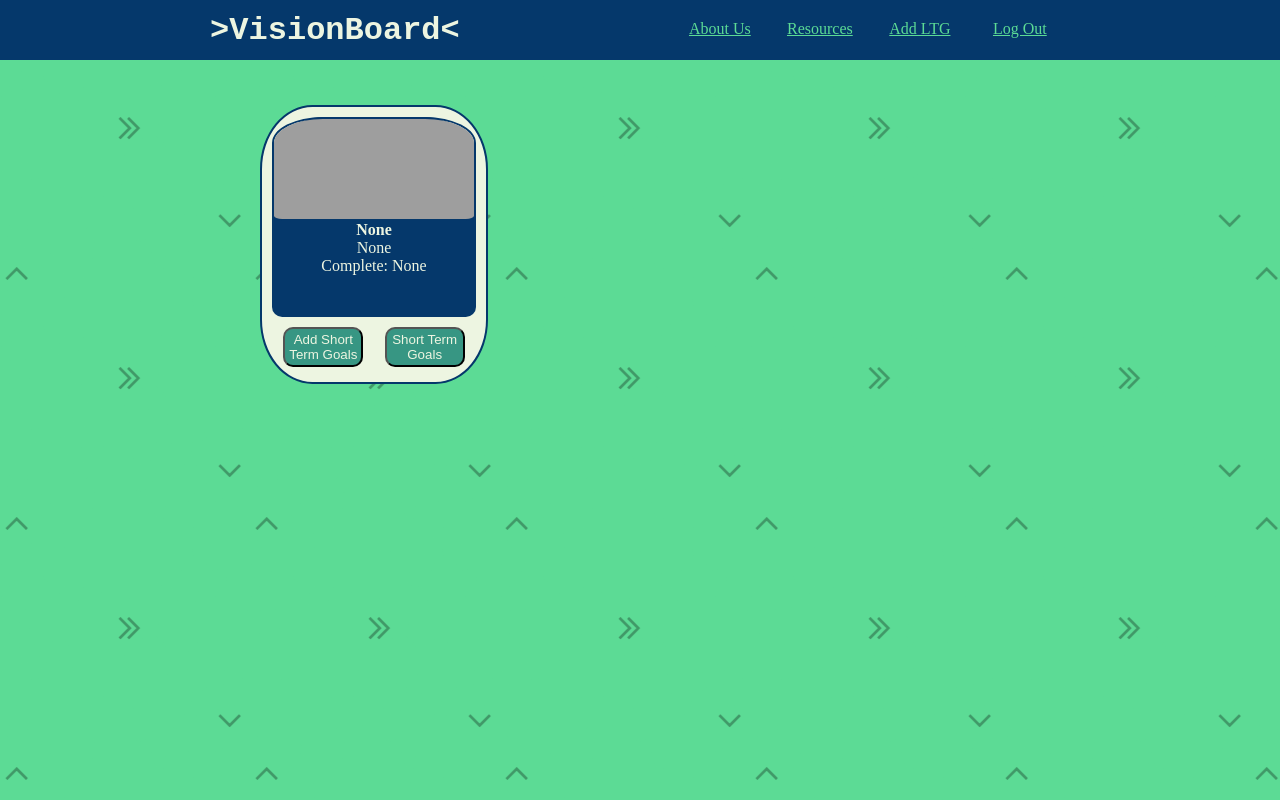
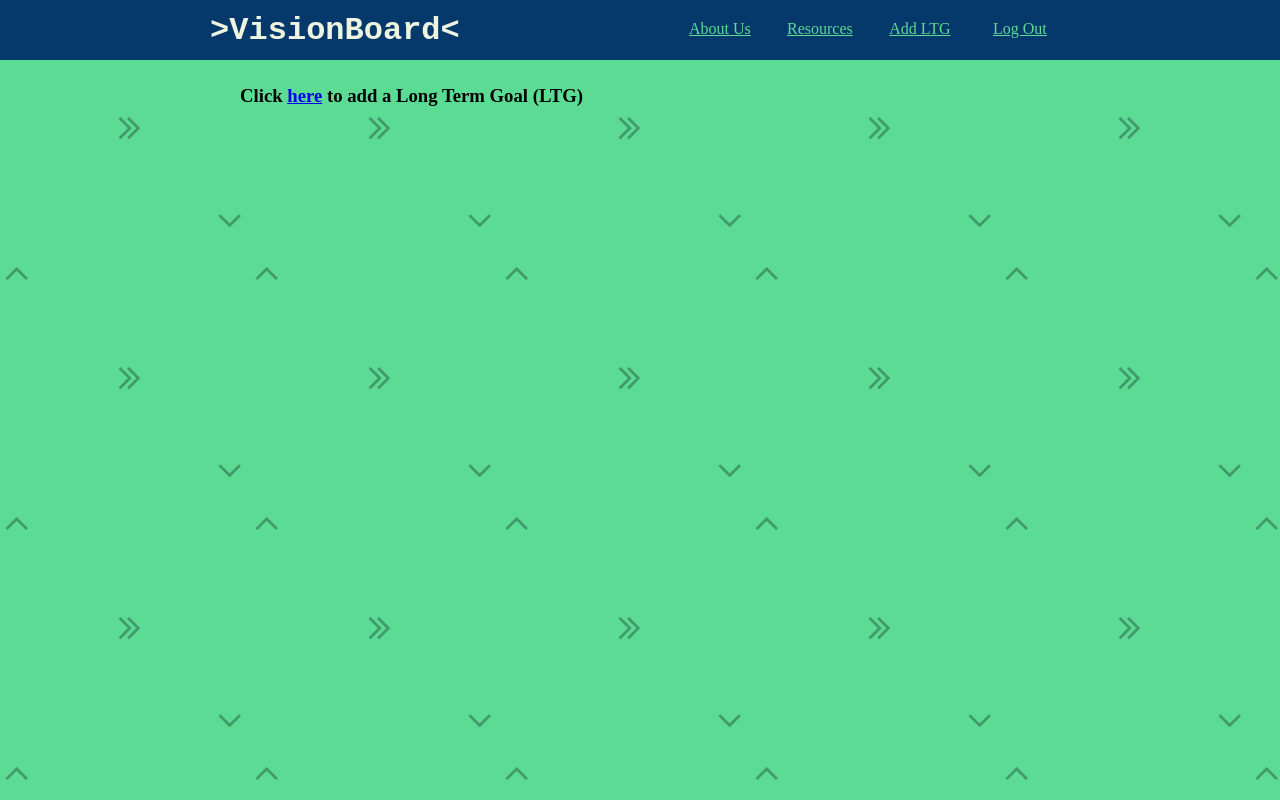
Before and after one commit to JonGriggs1773/VisionBoard, a Flask app: page /dashboard in a window 1280 px wide. Run offline with Flask 3, Linux system fonts and the light colour scheme; the visitor is signed in with stand-in values (Sample User, id 1); data that the repository does not hold is empty; grey boxes are pictures that could not be loaded.

Commit message:
fixed dashboard for if the long term goals for a user are empty

```diff
--- a/flask_app/controllers/users.py
+++ b/flask_app/controllers/users.py
@@ -36,6 +36,7 @@
     else:
         print(session['user_id'])
         user = User.get_user_with_ltgs_by_user_id(session['user_id'])
+        pprint.pp(user.long_term_goals)
         return render_template("dashboard.html", user = user)
 
 @app.route('/logout')
--- a/flask_app/static/css/dashboard.css
+++ b/flask_app/static/css/dashboard.css
@@ -98,6 +98,7 @@
     flex-direction: column;
     align-items: center;
     margin: 10px;
+    cursor: pointer;
 }
 
 .one-image {
--- a/flask_app/templates/dashboard.html
+++ b/flask_app/templates/dashboard.html
@@ -21,6 +21,9 @@
     <div id="container">
         <!--! mid-col is left-col now -->
         <div id="mid-col">
+            {% if user.long_term_goals[0]['title'] == None %}
+                <h3>Click <a href="/ltg/form">here</a> to add a Long Term Goal (LTG)</h3>
+            {% else %}
                 {% for ltg in user.long_term_goals %}
                     <div class="full-card">
                         <div class="ltg-card" onmouseover = "hoverText(this)" onmouseout = "hoverText(this)" onclick="navigateToRoute(`{{ltg.id}}`)">
@@ -35,6 +38,7 @@
                         </div>
                     </div>
                 {% endfor %}
+            {% endif %}
         </div>
         <!--? Need ideas for the right-col -->
         <div id="right-col">
```
Also changed, not shown: flask_app/static/uploads/lion.png (added). Lines whose indentation alone changed are shown as unchanged.
